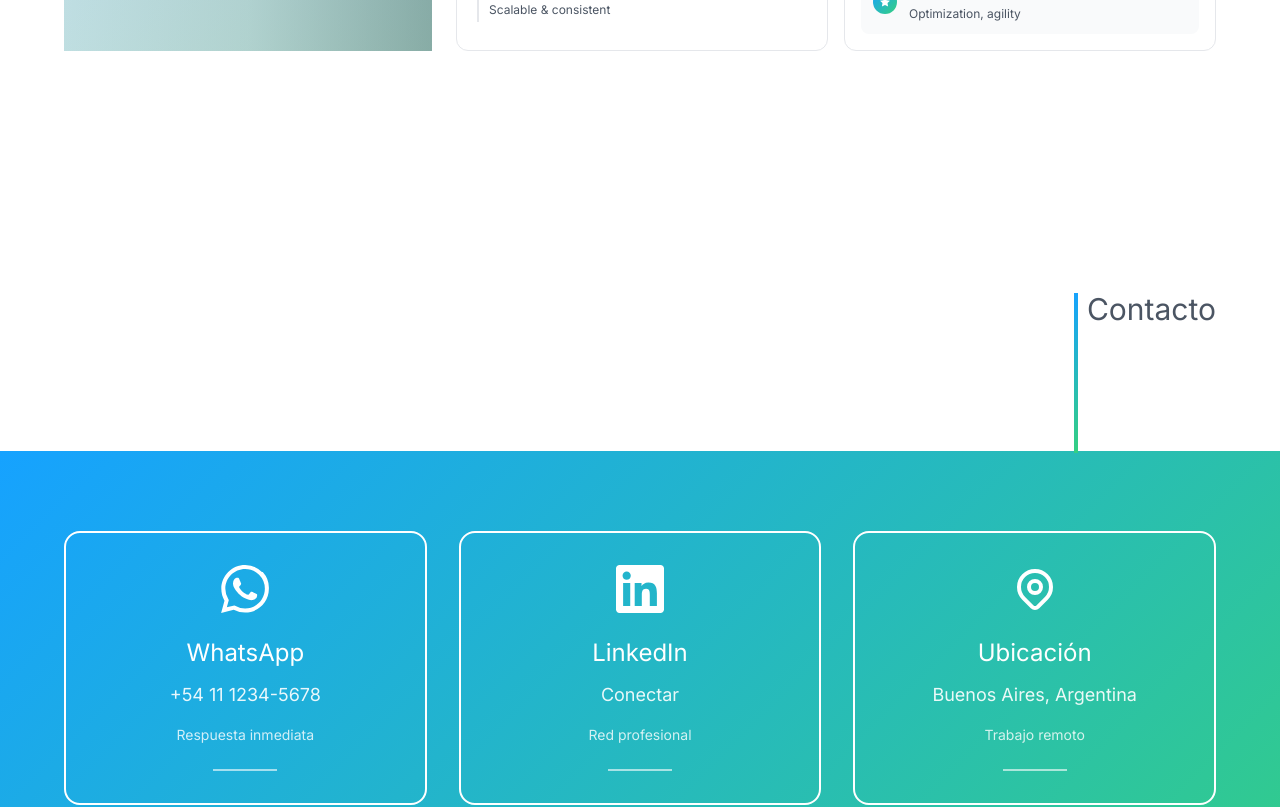
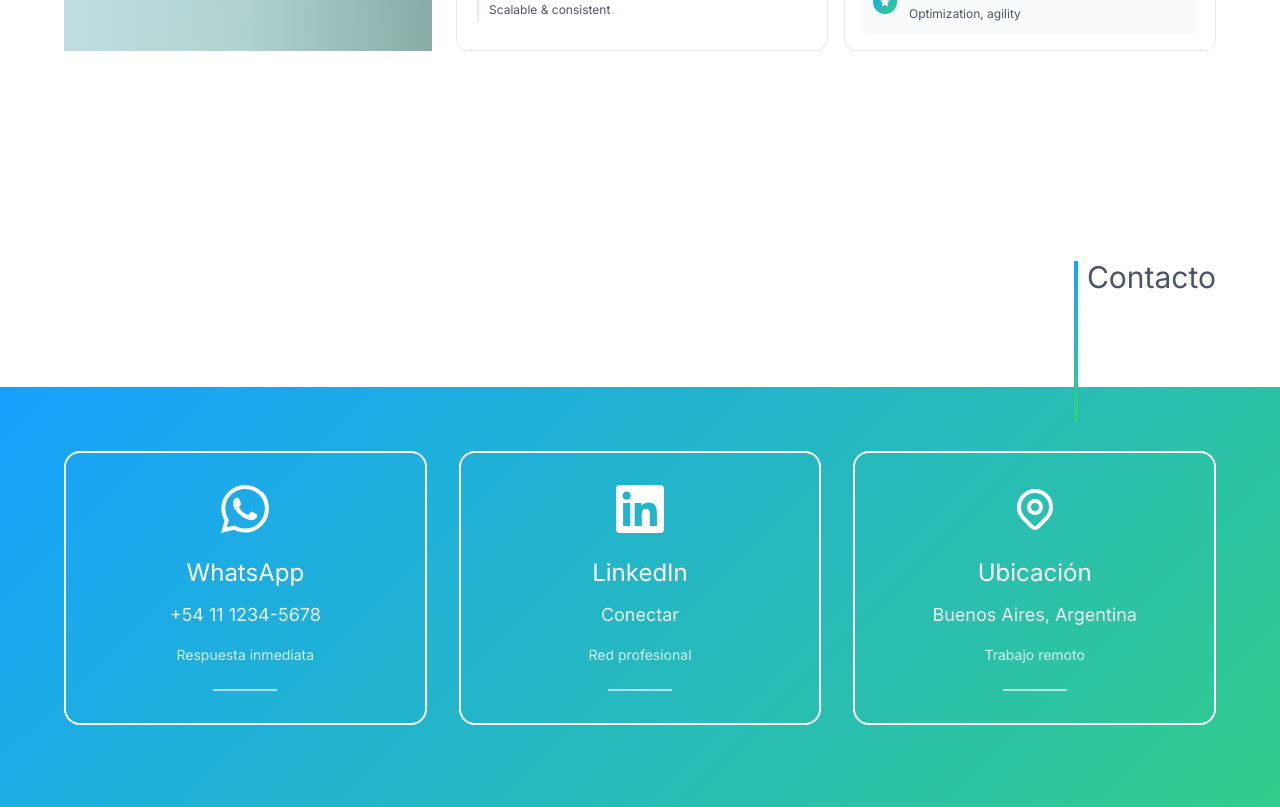
Before and after one commit to elkingarcia22/EGPorafolio, a Next.js app: page / in a window 1280 px wide. Shown: the part 2560-3367 px from the top of the page. Built offline with nearby package versions, Linux system fonts and the light colour scheme; no server answers; the database is empty.

Commit message:
style: Ajustar espaciado de sección de contacto
- 📏 Reducir padding del título de contacto de py-40 a py-32
- 📏 Reducir padding de la sección de contacto de py-20 a py-16
- 🎯 Mejorar proximidad visual entre título y contenido
- ✨ Optimizar espaciado general de la página

```diff
--- a/app/page.tsx
+++ b/app/page.tsx
@@ -190,7 +190,7 @@ function HomePageContent() {
 
 
       {/* Título de sección Contacto */}
-      <div className="py-40">
+      <div className="py-32">
         <div className="px-8">
           <div className="max-w-6xl mx-auto">
             <div className="relative">
@@ -210,7 +210,7 @@ function HomePageContent() {
       {loading.contact ? (
         <SectionSkeleton type="contact" />
       ) : (
-        <section id="contacto" className="py-20" style={{background: designTokens.colors.primary.gradient}}>
+        <section id="contacto" className="py-16" style={{background: designTokens.colors.primary.gradient}}>
         <div className="px-8">
 
           {/* Cards horizontales limpias */}
```
